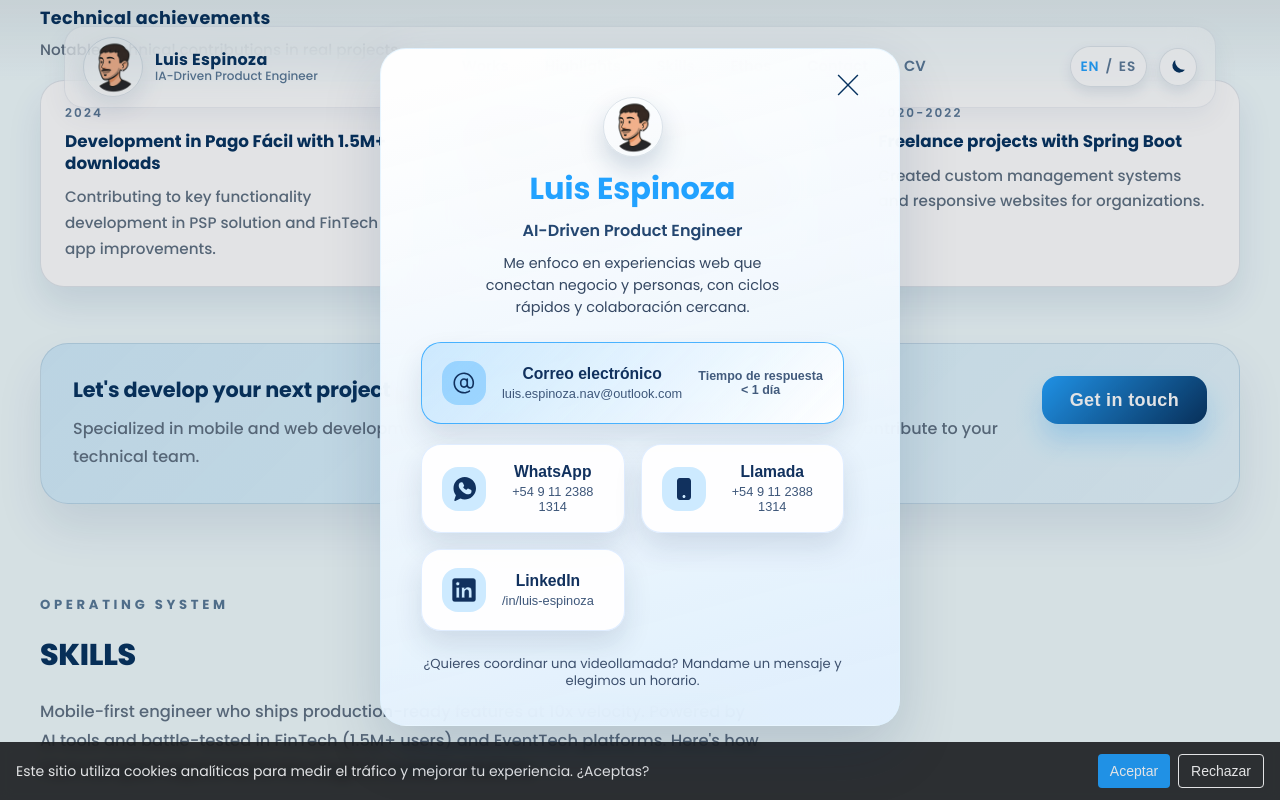
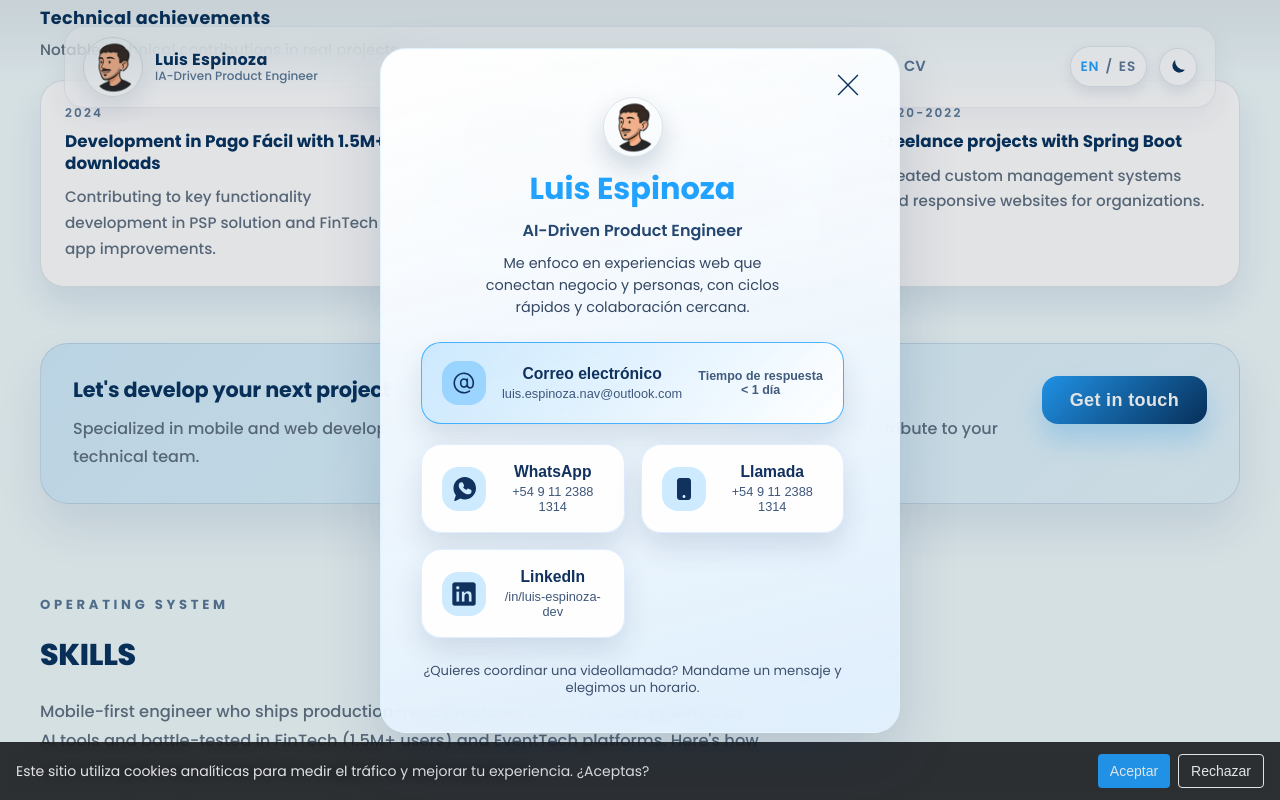
Before and after one commit to cero-vivo/luis-espinoza-porfolio, a Next.js app: page /en in a window 1280 px wide. Both pictures are taken after a click on the button "Get in touch". Shown: the part 7558-8358 px from the top of the page. Built offline with nearby package versions, Linux system fonts and the light colour scheme.

Commit message:
fix: Update LinkedIn profile link in contact modal for accuracy

```diff
--- a/components/modals/contact-modal.tsx
+++ b/components/modals/contact-modal.tsx
@@ -71,7 +71,7 @@ export const ContactModal = () => {
 							</span>
 							<div className={styles.tileCopy}>
 								<span className={styles.tileLabel}>LinkedIn</span>
-								<span className={styles.tileDetail}>/in/luis-espinoza</span>
+								<span className={styles.tileDetail}>/in/luis-espinoza-dev</span>
 							</div>
 						</button>
 					</div>
```
